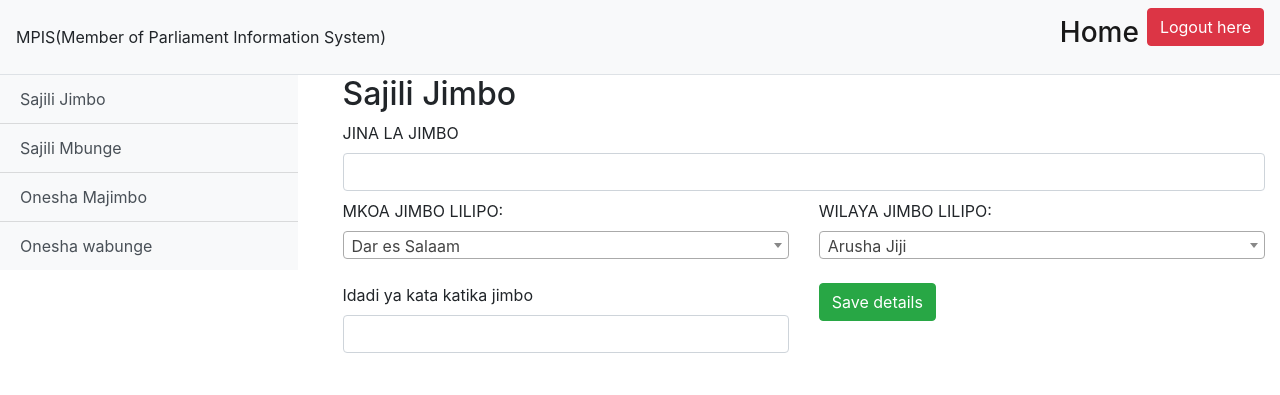
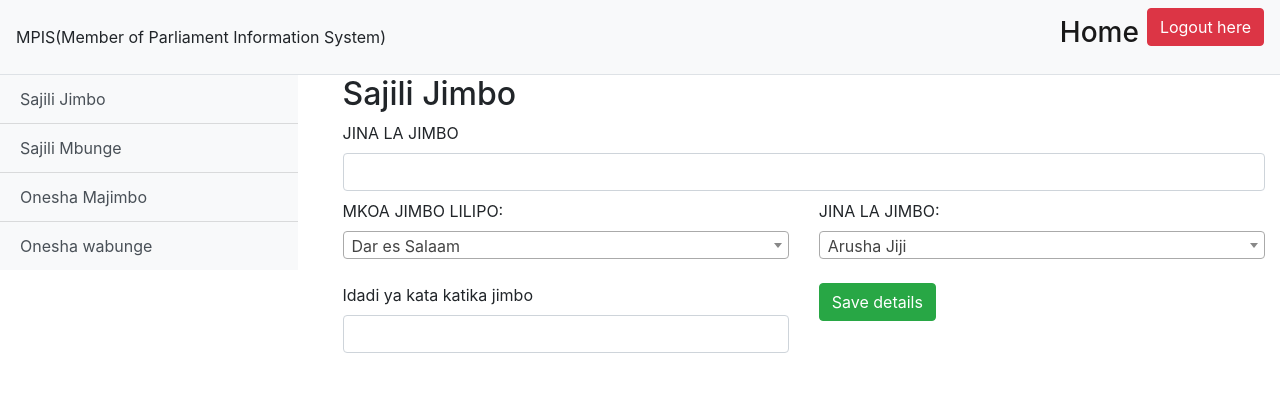
Before and after one commit to deogemini/MPIS, a PHP site: page /forgot-password-reset/Admin/sajili_jimbo.php in a window 1280 px wide. Shown: the top 395 px of the page. Run offline with PHP 8.4, Linux system fonts and the light colour scheme; some libraries are stand-ins or nearby versions.

Commit message:
naming changes

```diff
--- a/Admin/sajili_jimbo.php
+++ b/Admin/sajili_jimbo.php
@@ -49,7 +49,7 @@
         </select>
       </div>
       <div class="col-md-6">
-        <label>WILAYA JIMBO LILIPO:</label>
+        <label>JINA LA JIMBO:</label>
         <select name="wilaya" class="js-example-basic-single form-control" required>
           <option value="Arusha Jiji">Arusha Jiji</option>
           <option value="Arusha">Arusha</option>
```
